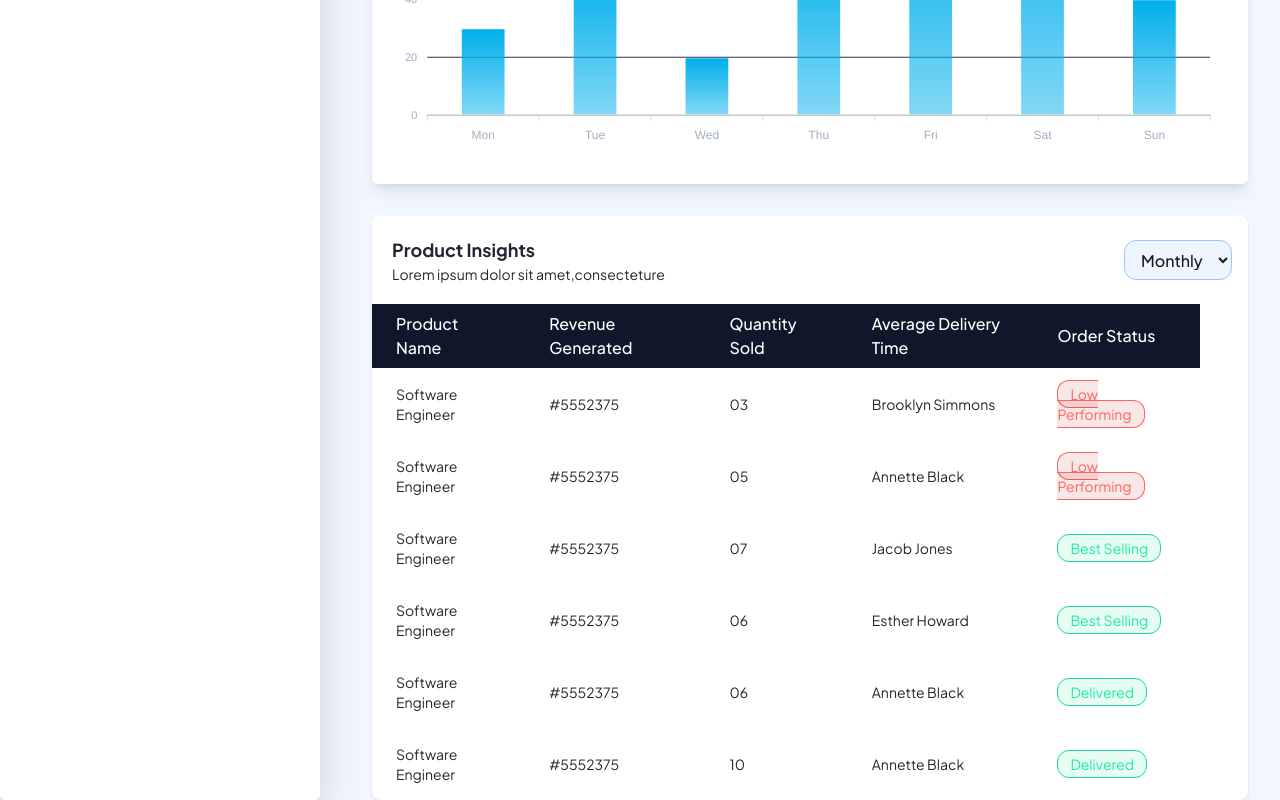
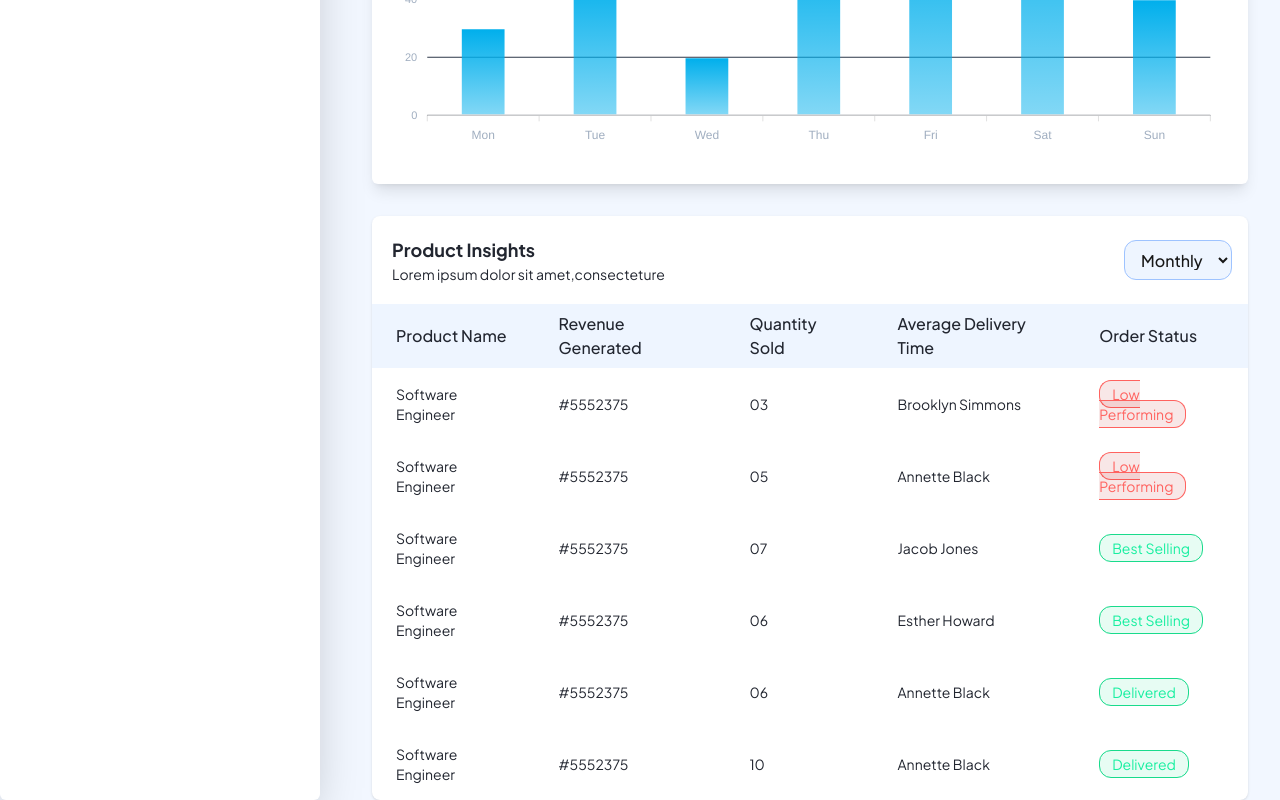
Before and after one commit to billydev139/easy-dine-fe, a React (Vite) app: page /advanced-statistics/overview in a window 1280 px wide. Shown: the part 1080-1880 px from the top of the page. Built offline with nearby package versions, Linux system fonts and the light colour scheme; no server answers; sample sign-in values are in the browser's storage.

Commit message:
updated url

```diff
--- a/src/components/dashboardComponents/dashboardSidebar.jsx
+++ b/src/components/dashboardComponents/dashboardSidebar.jsx
@@ -27,7 +27,7 @@ const navigationItems = [
     icon: <Icons.SiNginxproxymanager size={22} />,
     submenu: [
       { path: "/advanced-statistics/overview", label: "Overview" },
-      { path: "/user-management", label: "Revenue Reports & KPI" },
+      { path: "/advanced-statistics/revenue-reports", label: "Revenue Reports & KPI" },
       { path: "/user-management", label: "Optimization Suggestions" },
     ],
   },
--- a/src/pages/dashboard/advancedStatistics/overview/productInsights.jsx
+++ b/src/pages/dashboard/advancedStatistics/overview/productInsights.jsx
@@ -94,7 +94,7 @@ const ProductInsights = () => {
         </div>
       </div>
       <table className="w-full text-left ">
-        <thead className=" text-white bg-secondaryBlue ">
+        <thead className={`${theme === 'dark' ? 'bg-secondaryBlue' : 'bg-[#EEF5FF]'}`}>
           <tr>
             <th className="py-2 px-6 font-medium">Product Name</th>
             <th className="py-2 px-6 font-medium">Revenue Generated</th>
@@ -106,7 +106,7 @@ const ProductInsights = () => {
         </thead>
         <tbody>
           {jobsData.map((job) => (
-            <tr key={job.id} className=" hover:bg-gray-700">
+            <tr key={job.id} className={`${theme === 'dark' ? 'hover:bg-secondaryBlue' : 'hover:bg-[#EEF5FF]'}`}>
               {/* <td className="py-8 px-6">
                   <div className="flex items-center ">
                     <img
@@ -156,7 +156,7 @@ const ProductInsights = () => {
                   {job.status}{" "}
                 </span>
               </td>
-              <td className="py-4 px-6 relative">
+              {/* <td className="py-4 px-6 relative"> */}
                 {/* /////////////////////menu////////////////////////// */}
                 {/* <Menu as="div" className="relative inline-block text-left">
                   <div>
@@ -213,7 +213,7 @@ const ProductInsights = () => {
                       </button>
                     </div>
                   )} */}
-              </td>
+              {/* </td> */}
             </tr>
           ))}
         </tbody>
--- a/src/routes/index.jsx
+++ b/src/routes/index.jsx
@@ -71,6 +71,10 @@ const AppRoutes = () => {
     },
     {
       path: "/advanced-statistics/overview",
+      component: <Overview />,
+    },
+    {
+      path: "/advanced-statistics/revenue-reports",
       component: <Overview />,
     },
     {
```
